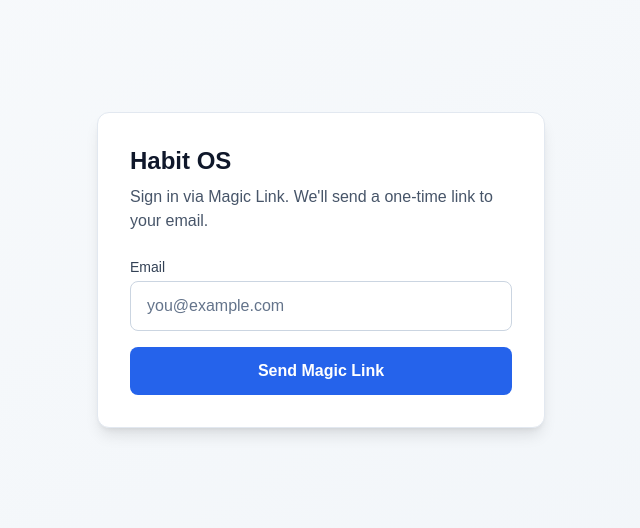
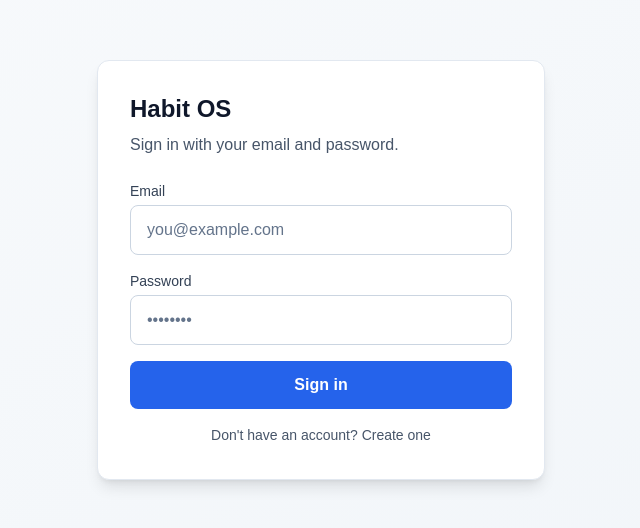
Before and after one commit to AviroCode/BuildHabit, a Next.js app: page / in a window 1280 px wide. Shown: the part 130-658 px from the top of the page, without its empty margins (319-959 px from the left). Built offline with nearby package versions, Linux system fonts and the light colour scheme; no server answers.

Commit message:
add login

```diff
--- a/components/Auth.tsx
+++ b/components/Auth.tsx
@@ -4,26 +4,37 @@ import { useState } from 'react';
 import { supabase } from '@/lib/supabase';
 
 export default function Auth() {
+  const [isSignUp, setIsSignUp] = useState(false);
   const [loading, setLoading] = useState(false);
   const [email, setEmail] = useState('');
+  const [password, setPassword] = useState('');
   const [message, setMessage] = useState<{ type: 'success' | 'error'; text: string } | null>(null);
 
-  const handleLogin = async (e: React.FormEvent) => {
+  const handleSubmit = async (e: React.FormEvent) => {
     e.preventDefault();
     setLoading(true);
     setMessage(null);
 
-    const { error } = await supabase.auth.signInWithOtp({ email });
-
+    if (isSignUp) {
+      const { error } = await supabase.auth.signUp({ email, password });
       if (error) {
         setMessage({ type: 'error', text: error.message });
       } else {
         setMessage({
           type: 'success',
-        text: 'Check your email for the login link!',
+          text: 'Account created. Check your email to confirm, or sign in below.',
         });
-      setEmail('');
+        setPassword('');
+        setIsSignUp(false);
       }
+    } else {
+      const { error } = await supabase.auth.signInWithPassword({ email, password });
+      if (error) {
+        setMessage({ type: 'error', text: error.message });
+      }
+      // On success, onAuthStateChange in page.tsx will set session and show the app
+    }
+
     setLoading(false);
   };
 
@@ -32,9 +43,9 @@ export default function Auth() {
       <div className="w-full max-w-md bg-white dark:bg-slate-800 rounded-xl shadow-lg border border-slate-200 dark:border-slate-700 p-8">
         <h1 className="text-2xl font-bold text-slate-900 dark:text-white mb-2">Habit OS</h1>
         <p className="text-slate-600 dark:text-slate-400 mb-6">
-          Sign in via Magic Link. We&apos;ll send a one-time link to your email.
+          {isSignUp ? 'Create an account' : 'Sign in with your email and password.'}
         </p>
-        <form onSubmit={handleLogin} className="space-y-4">
+        <form onSubmit={handleSubmit} className="space-y-4">
           <div>
             <label htmlFor="email" className="block text-sm font-medium text-slate-700 dark:text-slate-300 mb-1">
               Email
@@ -46,17 +57,48 @@ export default function Auth() {
               value={email}
               onChange={(e) => setEmail(e.target.value)}
               required
+              autoComplete="email"
               className="w-full px-4 py-3 rounded-lg border border-slate-300 dark:border-slate-600 bg-white dark:bg-slate-700 text-slate-900 dark:text-white placeholder-slate-500 focus:ring-2 focus:ring-blue-500 focus:border-transparent"
             />
+          </div>
+          <div>
+            <label htmlFor="password" className="block text-sm font-medium text-slate-700 dark:text-slate-300 mb-1">
+              Password
+            </label>
+            <input
+              id="password"
+              type="password"
+              placeholder="••••••••"
+              value={password}
+              onChange={(e) => setPassword(e.target.value)}
+              required
+              minLength={6}
+              autoComplete={isSignUp ? 'new-password' : 'current-password'}
+              className="w-full px-4 py-3 rounded-lg border border-slate-300 dark:border-slate-600 bg-white dark:bg-slate-700 text-slate-900 dark:text-white placeholder-slate-500 focus:ring-2 focus:ring-blue-500 focus:border-transparent"
+            />
+            {isSignUp && (
+              <p className="mt-1 text-xs text-slate-500 dark:text-slate-400">At least 6 characters</p>
+            )}
           </div>
           <button
             type="submit"
             disabled={loading}
             className="w-full py-3 px-4 bg-blue-600 hover:bg-blue-700 disabled:bg-slate-400 text-white font-semibold rounded-lg transition-colors"
           >
-            {loading ? 'Sending…' : 'Send Magic Link'}
+            {loading ? 'Please wait…' : isSignUp ? 'Create account' : 'Sign in'}
           </button>
         </form>
+        <button
+          type="button"
+          onClick={() => {
+            setIsSignUp(!isSignUp);
+            setMessage(null);
+            setPassword('');
+          }}
+          className="mt-4 w-full text-sm text-slate-600 dark:text-slate-400 hover:text-slate-900 dark:hover:text-white"
+        >
+          {isSignUp ? 'Already have an account? Sign in' : "Don't have an account? Create one"}
+        </button>
         {message && (
           <p
             className={`mt-4 text-sm ${
```
Lines whose indentation alone changed are shown as unchanged.
